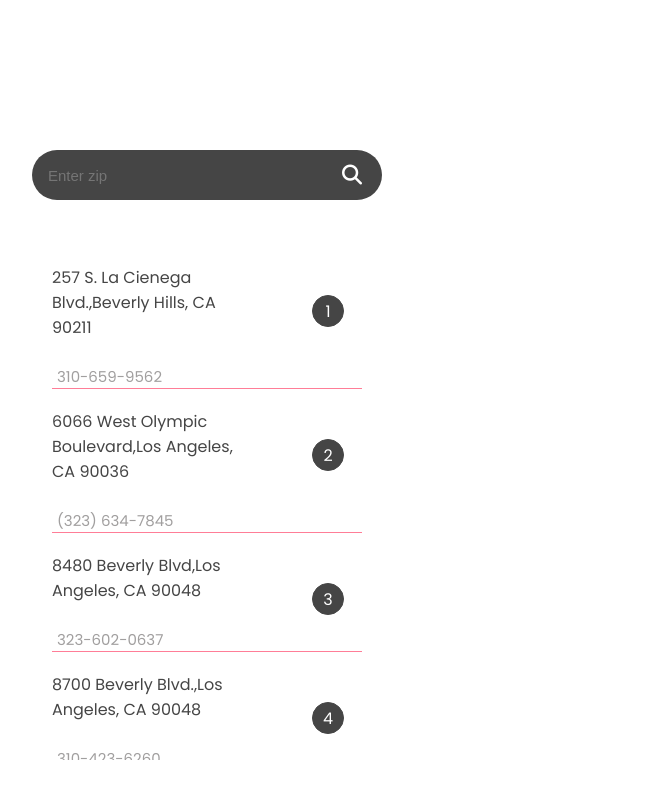
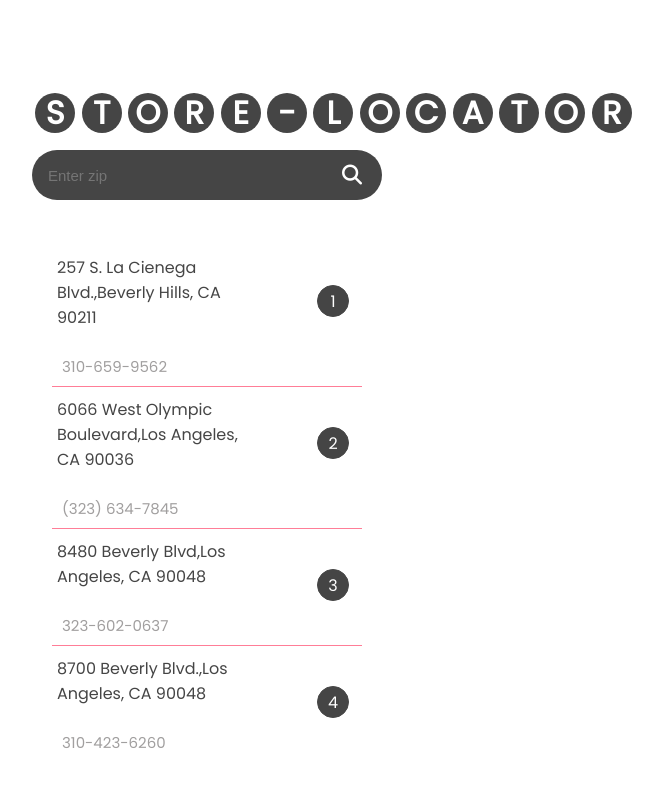
Before and after one commit to Sleggi/Google-Maps-Locator-App, a plain HTML site: page index.html in a window 1280 px wide. Shown: the whole page, without its empty margins (68-731 px from the left). Drawn offline with Linux system fonts and the light colour scheme; some packages are replaced by stand-ins of ours.

Commit message:
Add styling

```diff
--- a/index.html
+++ b/index.html
@@ -12,7 +12,23 @@
 </head>
 
 <body>
-    <div class='locator'>Store Locator</div>
+    <div class='locator'>
+        <h1>
+            <span class="center">s</span>
+            <span class="center">t</span>
+            <span class="center">o</span>
+            <span class="center">r</span>
+            <span class="center">e</span>
+            <span class="center">-</span>
+            <span class="center">l</span>
+            <span class="center">o</span>
+            <span class="center">c</span>
+            <span class="center">a</span>
+            <span class="center">t</span>
+            <span class="center">o</span>
+            <span class="center">r</span>
+        </h1>
+    </div>
     <div class="search-container">
         <div class="search">
             <input type="text" id='zip-code-input' placeholder="Enter zip">
--- a/js/app.js
+++ b/js/app.js
@@ -85,7 +85,7 @@ function initMap() {
                     featureType: 'road.highway',
                     elementType: 'geometry',
                     stylers: [{
-                        color: '#746855'
+                        color: '#FF7D97'
                     }]
                 },
                 {
@@ -201,6 +201,7 @@ function displayStores(stores) { // stores it's a list with objects
 
         storesHtml += `
                 <div class="store-container">
+                <div class='store-container-background'>
                 <div class="left-side">
                     <div class="store-addres">
                        ${address}
@@ -210,6 +211,7 @@ function displayStores(stores) { // stores it's a list with objects
                     </div>
                 </div>
                 <div class='number'>${index+1}</div>
+                </div>
             </div>
             ` //the actual looping starting from 0 but +1 used just for display
         document.querySelector('.stores-list').innerHTML = storesHtml;
--- a/style/style.css
+++ b/style/style.css
@@ -19,13 +19,113 @@ body {
 .locator {
     position: absolute;
     z-index: 100;
-    font-size: 1.7rem;
-    font-weight: bold;
+    top: 90px;
+    left: 100px;
+    display: flex;
+}
+
+.locator h1 {
+    display: flex;
+}
+
+.locator h1 span {
+    font-size: 2rem;
+    font-weight: 900;
     color: #fff;
     text-transform: uppercase;
-    top: 100px;
-    left: 100px;
+    background-color: #454545;
+    width: 2.5rem;
+    height: 2.5rem;
+    margin: 0.2rem;
+    border-radius: 50%;
 }
+
+
+.locator h1 span:nth-child(1) {
+    animation: drop-letters 5s 0.1s infinite;
+}
+
+.locator h1 span:nth-child(1) {
+    animation: drop-letters 5s 0.1s infinite;
+}
+
+.locator h1 span:nth-child(2) {
+    animation: drop-letters 5s 0.2s infinite;
+}
+
+.locator h1 span:nth-child(3) {
+    animation: drop-letters 5s 0.3s infinite;
+}
+
+.locator h1 span:nth-child(4) {
+    animation: drop-letters 5s 0.4s infinite;
+}
+
+.locator h1 span:nth-child(5) {
+    animation: drop-letters 5s 0.5s infinite;
+}
+
+.locator h1 span:nth-child(6) {
+    animation: drop-letters 5s 0.6s infinite;
+}
+
+.locator h1 span:nth-child(7) {
+    animation: drop-letters 5s 0.7s infinite;
+}
+
+.locator h1 span:nth-child(8) {
+    animation: drop-letters 5s 0.8s infinite;
+}
+
+.locator h1 span:nth-child(9) {
+    animation: drop-letters 5s 0.9s infinite;
+}
+
+.locator h1 span:nth-child(10) {
+    animation: drop-letters 5s 1s infinite;
+}
+
+.locator h1 span:nth-child(11) {
+    animation: drop-letters 5s 1.1s infinite;
+}
+
+.locator h1 span:nth-child(12) {
+    animation: drop-letters 5s 1.2s infinite;
+}
+
+.locator h1 span:nth-child(13) {
+    animation: drop-letters 5s 1.3s infinite;
+}
+
+
+@keyframes drop-letters {
+    0% {
+        transform: translateY(0);
+    }
+
+    10% {
+        transform: translateY(0);
+    }
+
+    15% {
+        transform: translateY(-100%);
+    }
+
+    20% {
+        transform: translateY(0);
+    }
+
+    100% {
+        transform: translateY(0);
+    }
+}
+
+.center {
+    display: flex;
+    align-items: center;
+    justify-content: center;
+}
+
 
 .search-container {
     position: absolute;
@@ -66,6 +166,7 @@ i {
     right: 20px;
     font-size: 20px;
     color: #fff;
+    cursor: pointer;
 }
 
 #zip-code-input {
@@ -113,11 +214,26 @@ i {
 
 .store-container {
     display: flex;
-    padding-top: 20px;
+    padding-top: 10px;
     width: 310px;
     border-bottom: 1px solid #FF7D97;
+    cursor: pointer;
 }
 
+
+.store-container-background {
+    width: 100%;
+    display: flex;
+    padding-left: 5px;
+    padding-right: 5px;
+    border-radius: 15px;
+    margin-bottom: 8px;
+    transition: all .3s ease-in-out;
+}
+
+.store-container-background:hover {
+    background-color: rgba(255, 125, 151, .6)
+}
 
 .store-addres {
     margin-bottom: 15px;
@@ -174,7 +290,7 @@ i {
     padding-left: 5px;
     padding-top: 10px;
     font-size: 15px;
-    width: 180px;
+    width: 200px;
     display: flex;
     flex-direction: row;
     text-decoration: none;
```
